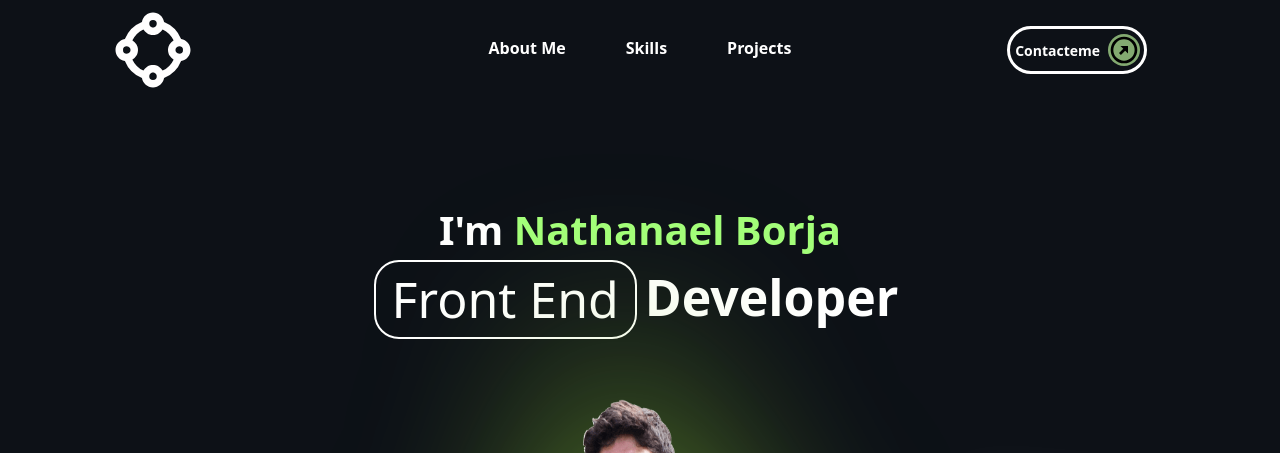
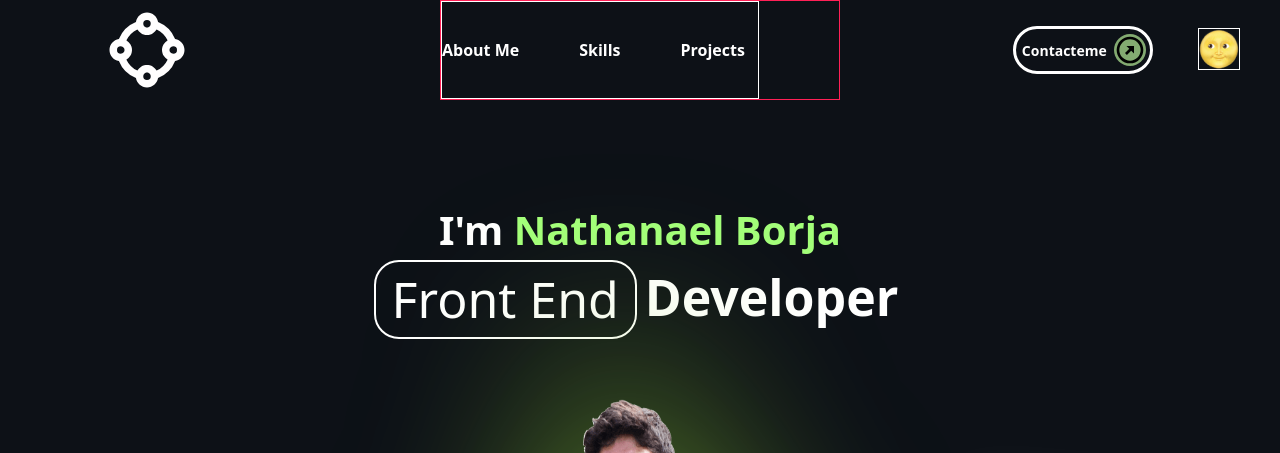
Before and after one commit to NathanLoop2004/miniproject-n1, a website: page index.html in a window 1280 px wide. Shown: the top 453 px of the page. Drawn offline with nearby package versions, Linux system fonts and the light colour scheme.

Commit message:
95% Error en el dark mode no cambia en el html

```diff
--- a/index.html
+++ b/index.html
@@ -4,12 +4,29 @@
     <meta charset="UTF-8">
     <meta name="viewport" content="width=device-width, initial-scale=1.0">
     <title>Document</title>
-    <link rel="stylesheet" href="style.css">
     <script src="https://cdn.jsdelivr.net/npm/@tailwindcss/browser@4"></script>
-    <link href="./output.css" rel="stylesheet">
+    <script rel="stylesheet" src="darkMode.js" defer></script>
+    <link rel="stylesheet" href="./style.css">
+
+
   </head>
 <!-- Hola -->
-<body class="">
+<body class="relative">
+
+
+
+
+  <div class="absolute border border-white flex items-center top-7 right-10" >
+
+    <button id="buttonDM" class="cursor-pointer" >
+      <img src="./Img-4/🌝.png "  alt="" class="h-[40px] w-[40px] hidden dark:block">
+      <img src="./Img-4/🌝sun.png" alt="" class="h-[40px] w-[40px] block dark:hidden">
+     </button>
+
+   </div>
+
+
+
   <header class="h-25  lg:w-[100%] bg-[#0D1117] flex justify-around gap-30">
 <!-- Logo -->
 <section class="flex items-center justify-center mr-60 lg:mr-0 w-60">
@@ -24,7 +41,10 @@ style="fill: rgb(255, 254, 254);transform: ;msFilter:;"><path d="M19.494 9.05a8.
 
 
 <!-- Navigation-->
-<section class="border-rose-500 border-0 w-90 hidden lg:block">
+
+<section class="border-rose-500 border-1 w-100 hidden lg:flex flex-row">
+<section class="w-[80%] lg:flex border border-white hidden">
+
   <nav class="">
     <ul class="decoration-none flex justify-center  gap-15 mt-9 text-white font-bold font-weight-500 ">
       <li class="transition ease-in-out hover:underline delay-500 duration-[1s] underline-offset-4"><a href="">About Me</a></li>
@@ -32,8 +52,9 @@ style="fill: rgb(255, 254, 254);transform: ;msFilter:;"><path d="M19.494 9.05a8.
       <li class=""><a href="">Projects</a></li>
     </ul>
   </nav>
+
 </section>
-
+</section>
 
 <!-- Botton Contact-->
 <section class="border-rose-500 border-0 w-60 flex justify-between items-center">
--- a/input.css
+++ b/input.css
@@ -1,6 +1,5 @@
 @import "tailwindcss";
 @custom-variant dark (&:where(.dark, .dark *));
-
 
 body{
   position: absolute;
--- a/tailwind.config.js
+++ b/tailwind.config.js
@@ -1,20 +1,8 @@
-module.exports = {
+export default {
   darkMode: "class",
-    content: ["./src/**/*.{html,js} */"],
-    theme: {
-      extend: {
-        colors: {
-          dark: "#0D1117",
-          light: "#FFFFFF",
-          highlight: "#E3FF6A",
-          neonGreen: "#A4FF7A",
-          deepBlue: "#1E293B",
-          softGray: "#8892B0",
-        },
-        backgroundImage: {
-          "gradient-main": "linear-gradient(135deg, #1E293B 0%, #0D1117 100%)",
-        },
-      },
-    },
-    plugins: [],
-  };
+  content: ["./src/**/*.{html,js}"],
+  theme: {
+    extend: {},
+  },
+  plugins: [],
+};
```
Lines whose indentation alone changed are shown as unchanged.
